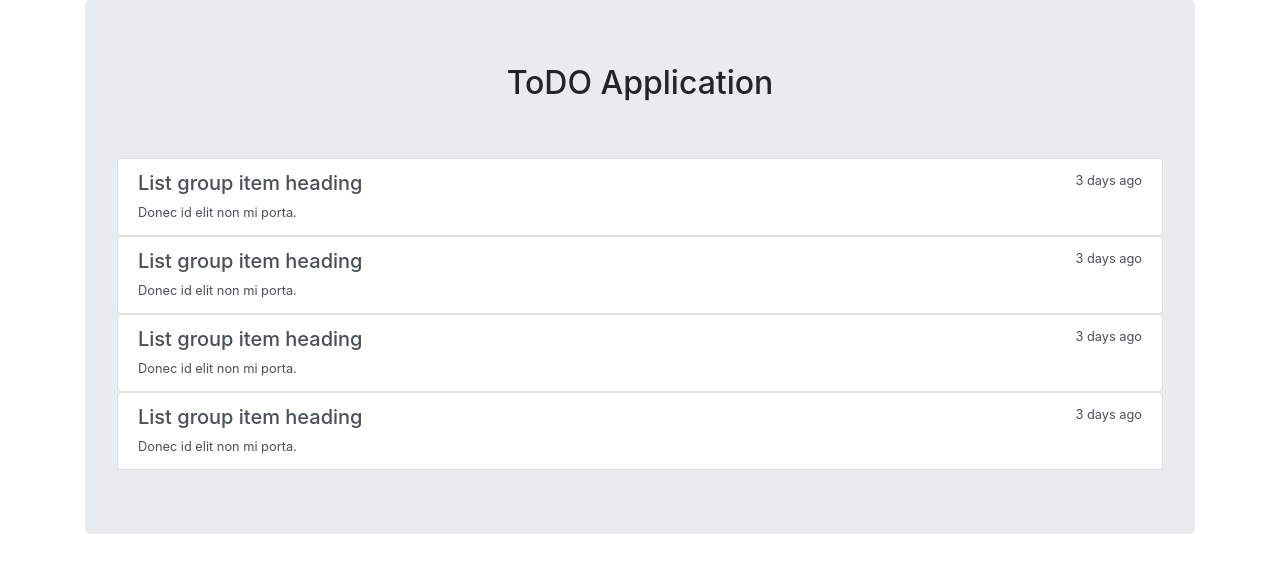
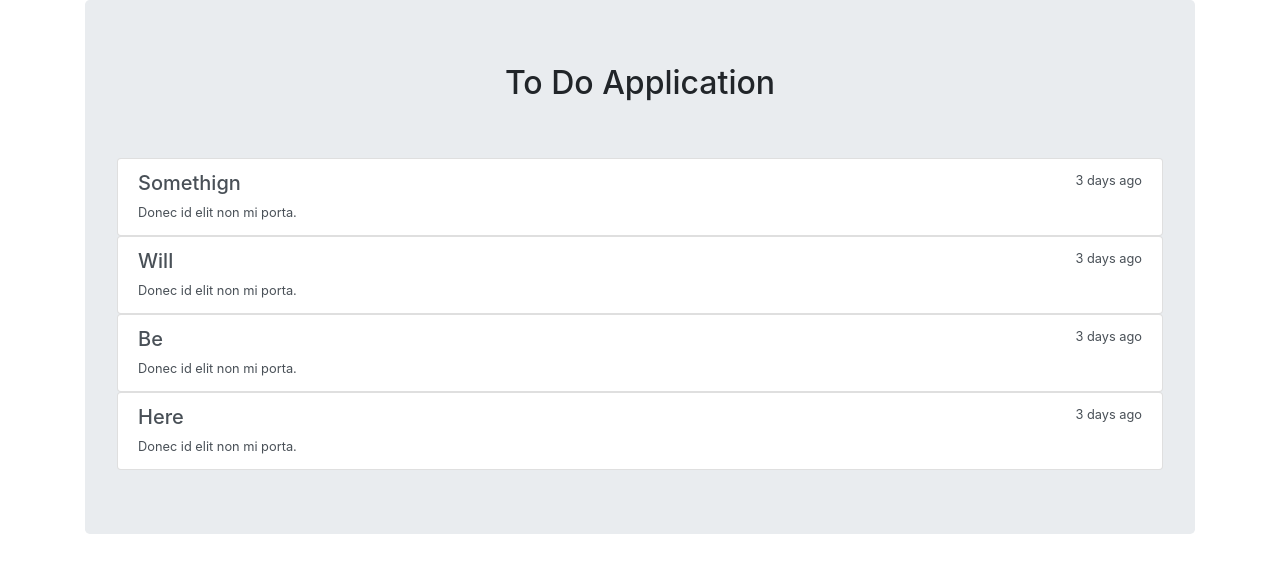
Before and after one commit to prameshbajra/angular-todo, a plain HTML site: page index.html in a window 1280 px wide. Drawn offline with nearby package versions, Linux system fonts and the light colour scheme.

Commit message:
Shaping Up

```diff
--- a/IndexController.js
+++ b/IndexController.js
@@ -1,7 +1,7 @@
 const app = angular.module("todo",[]);
 
 app.controller("IndexController",($scope) => {
-  $scope.appTitle = "ToDO Application";
+  $scope.appTitle = "To Do Application";
   $scope.todoArray = [
     "Somethign",
     "Will", "Be", "Here"
--- a/index.html
+++ b/index.html
@@ -14,14 +14,12 @@
   <body>
       <div class = " container " ng-app = "todo">
         <div class="jumbotron" ng-controller = "IndexController">
-          <h2 class = "text-center">
-            {{appTitle}}
-          </h2><br><br>
+          <h2 class = "text-center" ng-bind = "appTitle"></h2><br><br>
           <div ng-repeat = "todo in todoArray">
             <div class="list-group">
               <a href="#" class="list-group-item list-group-item-action flex-column align-items-start">
                 <div class="d-flex w-100 justify-content-between">
-                  <h5 class="mb-1">List group item heading</h5>
+                  <h5 class="mb-1" ng-bind="todo"></h5>
                   <small>3 days ago</small>
                 </div>
                 <small>Donec id elit non mi porta.</small>
```
